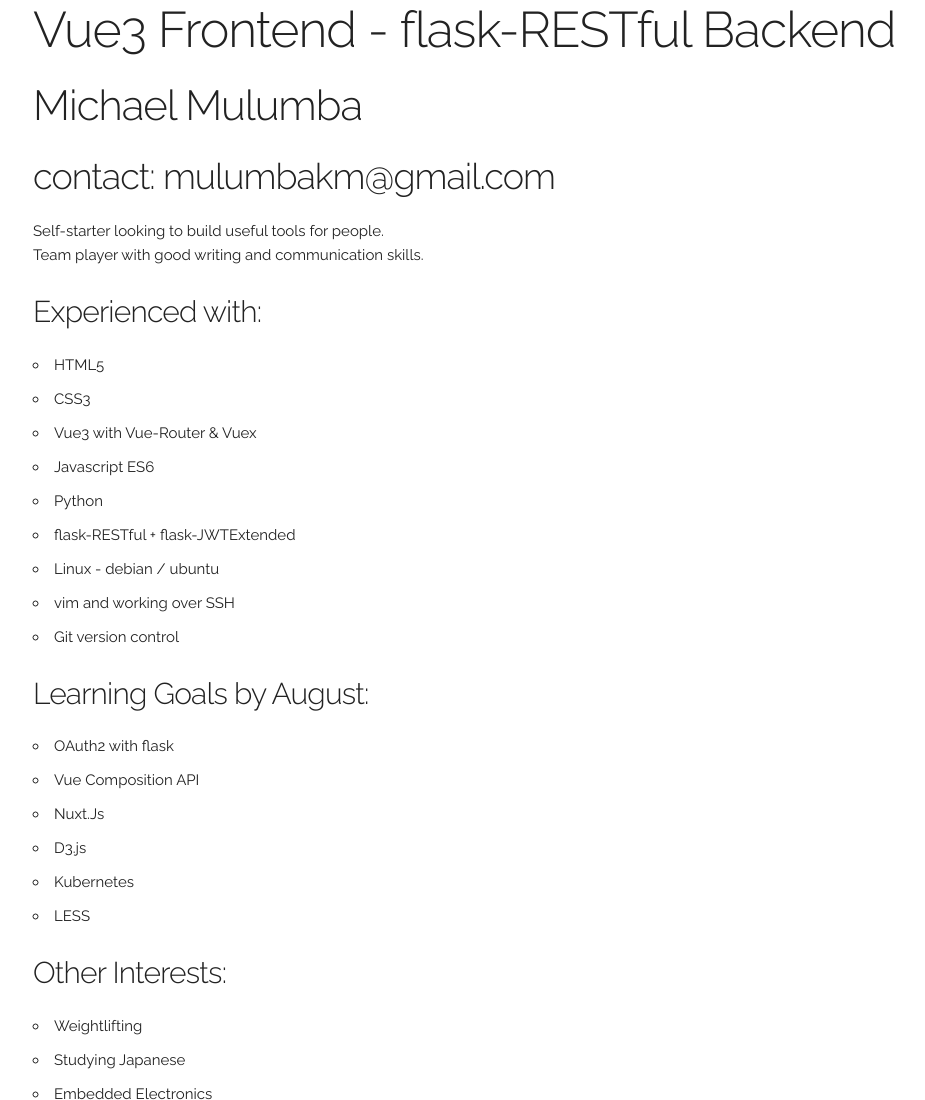
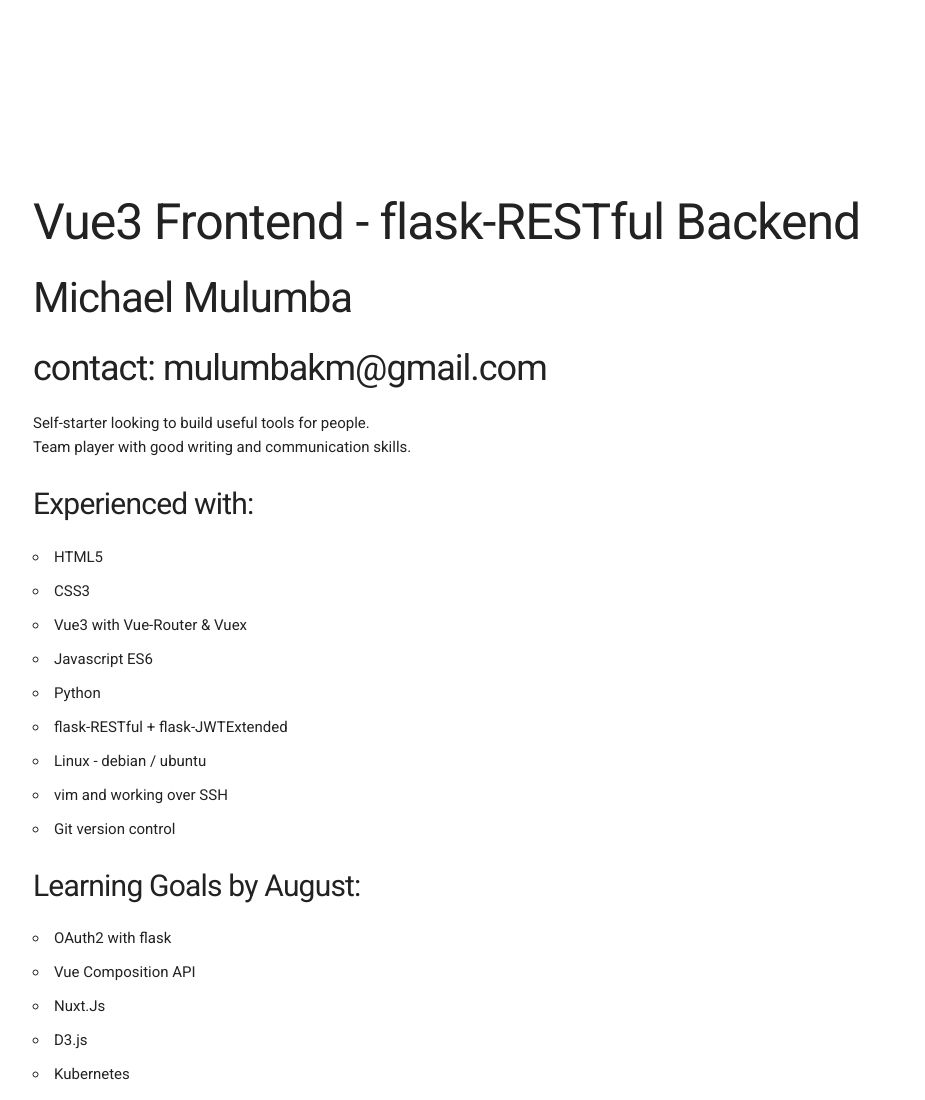
Before and after one commit to Fonzki/fonzki.github.io, a plain HTML site: page index.html in a window 1280 px wide. Shown: the top 1100 px of the page, without its empty margins (127-1052 px from the left). Drawn offline with Linux system fonts and the light colour scheme.

Commit message:
add style file

```diff
--- /dev/null
+++ b/css/style.css
@@ -0,0 +1,9 @@
+@import url('https://fonts.googleapis.com/css2?family=Roboto&display=swap');
+
+body {
+    font-family: "Roboto";
+}
+
+.pushed-down {
+    margin-top: 20%;
+}
--- a/index.html
+++ b/index.html
@@ -6,12 +6,13 @@
         <link href="//fonts.googleapis.com/css?family=Raleway:400,300,600" rel="stylesheet" type="text/css">
         <link rel="stylesheet" href="css/normalize.css">
         <link rel="stylesheet" href="css/skeleton.css">
+        <link rel="stylesheet" href="css/style.css">
     </head>
     <body>
         <div class="container">
         <header>
             <div>
-                <h1>Vue3 Frontend - flask-RESTful Backend</h1>
+                <h1 class="pushed-down">Vue3 Frontend - flask-RESTful Backend</h1>
                 <h2>Michael Mulumba</h2>
                 <h3>contact: mulumbakm@gmail.com</h3>
                 <p>
```
